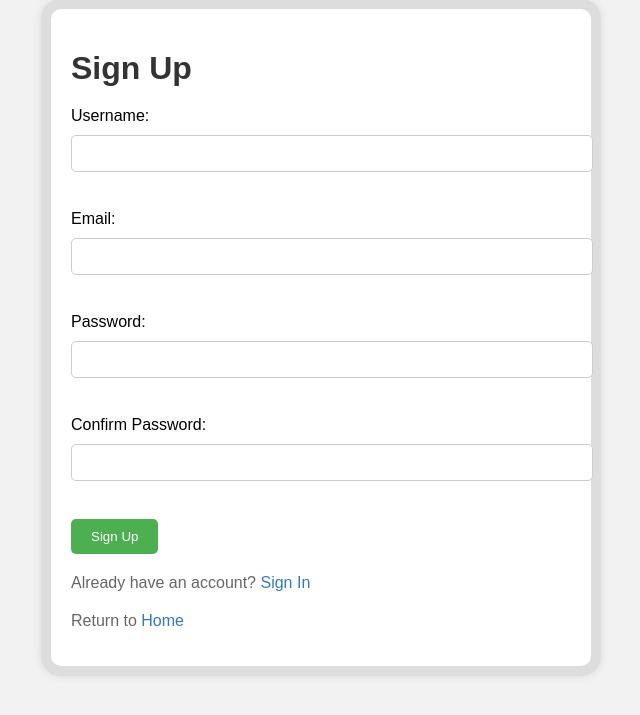
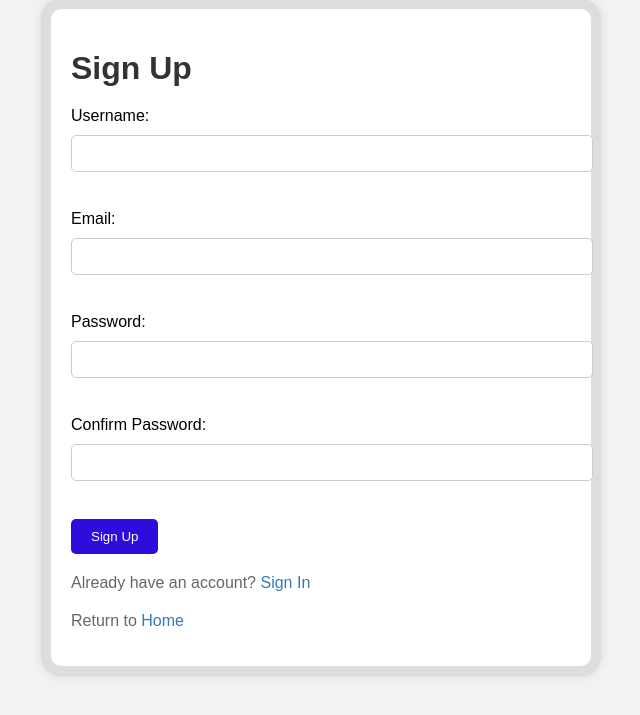
Before and after one commit to sol3896/c_wad, a PHP site: page /signup.html in a window 1280 px wide. Shown: the part 41-756 px from the top of the page, without its empty margins (319-959 px from the left). Run offline with PHP 8.4, Linux system fonts and the light colour scheme.

Commit message:
changed the colour of signup button

```diff
--- a/signup.css
+++ b/signup.css
@@ -33,7 +33,7 @@ input[type="text"], input[type="email"], input[type="password"] {
 }
 
 input[type="submit"] {
-	background-color: #4CAF50;
+	background-color: #2e0cdc;
 	color: #fff;
 	padding: 10px 20px;
 	border: none;
@@ -42,7 +42,7 @@ input[type="submit"] {
 }
 
 input[type="submit"]:hover {
-	background-color: #3e8e41;
+	background-color: #2e0cdc;
 }
 
 p {
```
